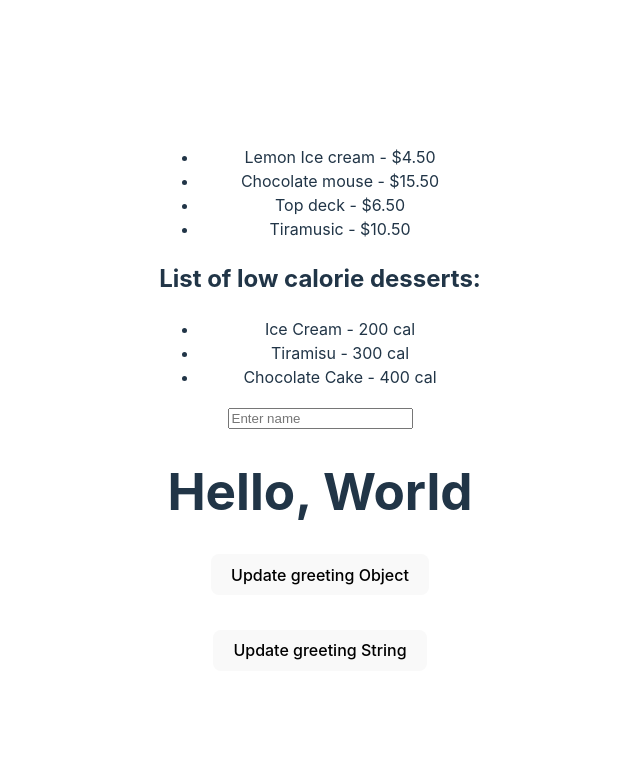
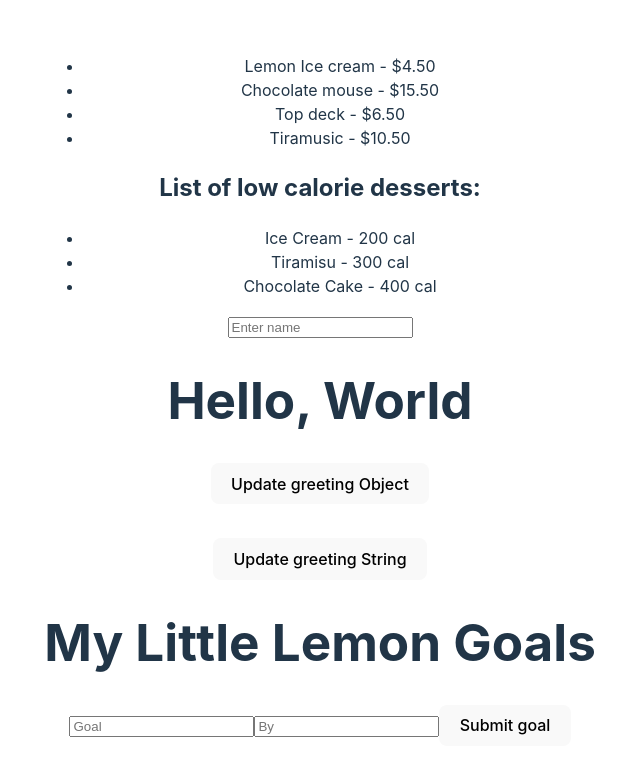
Before and after one commit to PLThabangR/Advanced-React, a React (Vite) app: page / in a window 1280 px wide. Shown: the top 776 px of the page, without its empty margins (320-960 px from the left). Built offline with nearby package versions, Linux system fonts and the light colour scheme.

Commit message:
importing goals component to the app component

```diff
--- a/src/App.jsx
+++ b/src/App.jsx
@@ -4,6 +4,7 @@ import './App.css'
 import Map from './Rendering/Map'
 import Hooks from './hooks/Hooks'
 import Bookings from './forms/Bookings'
+import Goal from './hooks/Goal'
 //import UserProvider from './ContextApi/UserProvider'
 
 
@@ -19,6 +20,7 @@ function App() {
      <Dessert/>
      <Bookings/>
      <Hooks/>
+     <Goal/>
 
     </>
 
```
